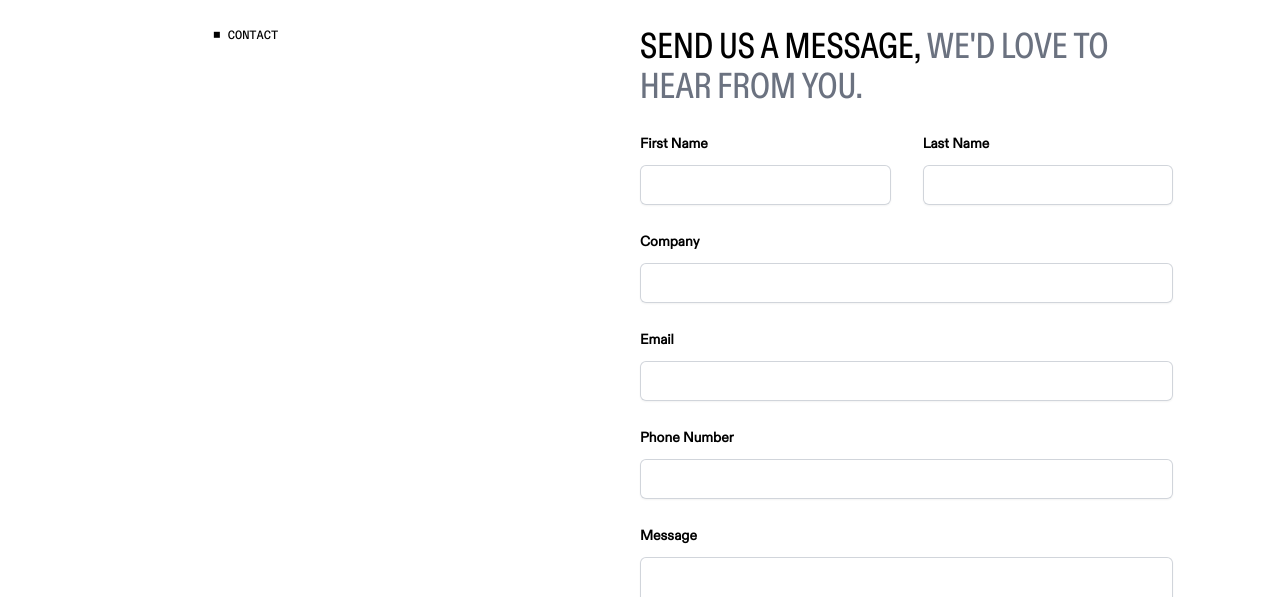
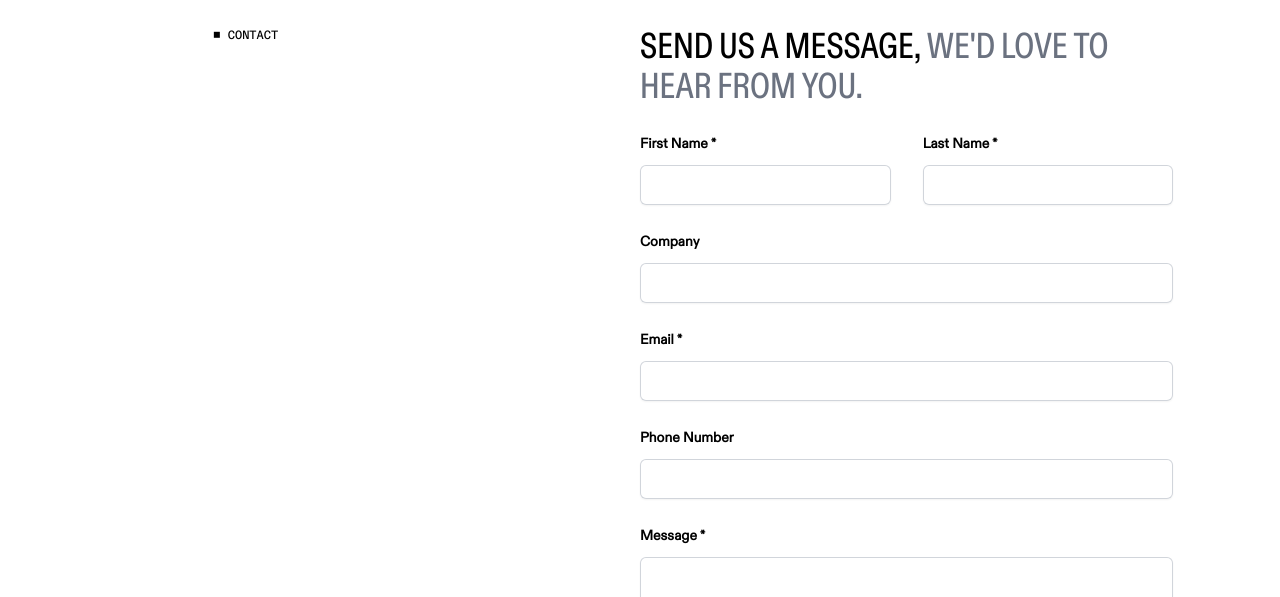
Before and after one commit to TandemCreativeDev/tandem, a Next.js app: page / in a window 1280 px wide. Shown: the part 5200-5797 px from the top of the page. Built offline with nearby package versions, Linux system fonts and the light colour scheme.

Commit message:
chore: add indications of required field and hidden text for screen readers in TextInput.tsx

```diff
--- a/src/components/ui/TextInput.tsx
+++ b/src/components/ui/TextInput.tsx
@@ -38,6 +38,12 @@ export default function TextInput({
         className={twMerge("block text-sm/6 font-semibold", labelClass)}
       >
         {label}
+        {required ? (
+          <>
+            <span aria-hidden="true"> *</span>
+            <span className="hidden"> required</span>
+          </>
+        ) : null}
       </label>
       {long ? (
         <textarea
```
